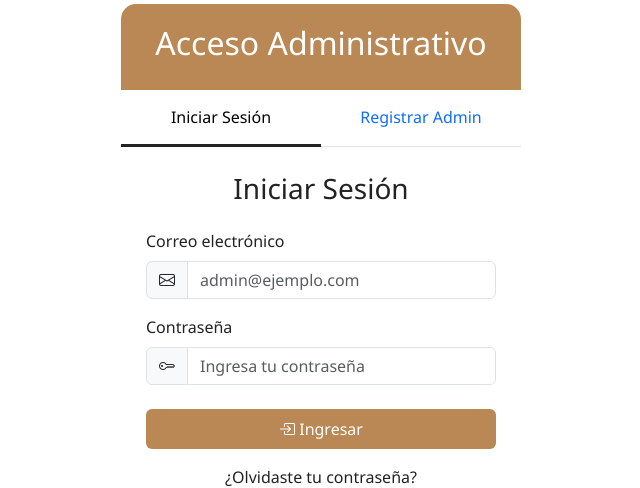
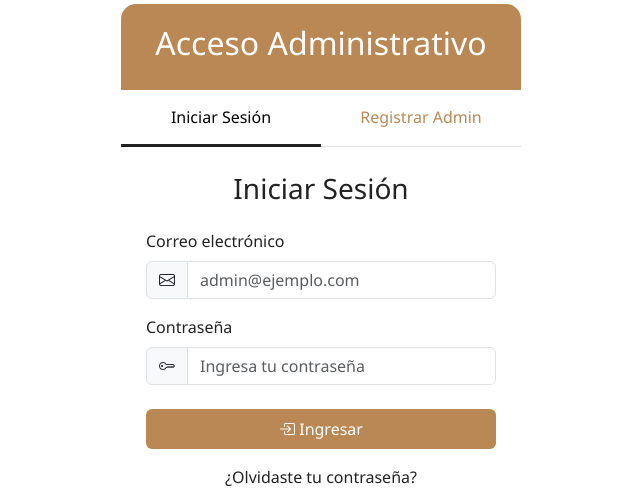
Before and after one commit to mlolaserrano/luzia, a PHP site: page /admi_login.html in a window 1280 px wide. Shown: the part 141-629 px from the top of the page, without its empty margins (319-959 px from the left). Run offline with PHP 8.4, Linux system fonts and the light colour scheme; some libraries are stand-ins or nearby versions; some web fonts are replaced.

```diff
--- a/style.css
+++ b/style.css
@@ -761,6 +761,11 @@ a{
 .tab-content {
   padding: 0;
 }
+
+/*para editar el color de Registrar administrador e Iniciar Sesión*/
+.nav-link{
+  color:var(--color-primario);
+}
 .nav-tabs .nav-link {
   border: none;
   border-radius: 0;
```
